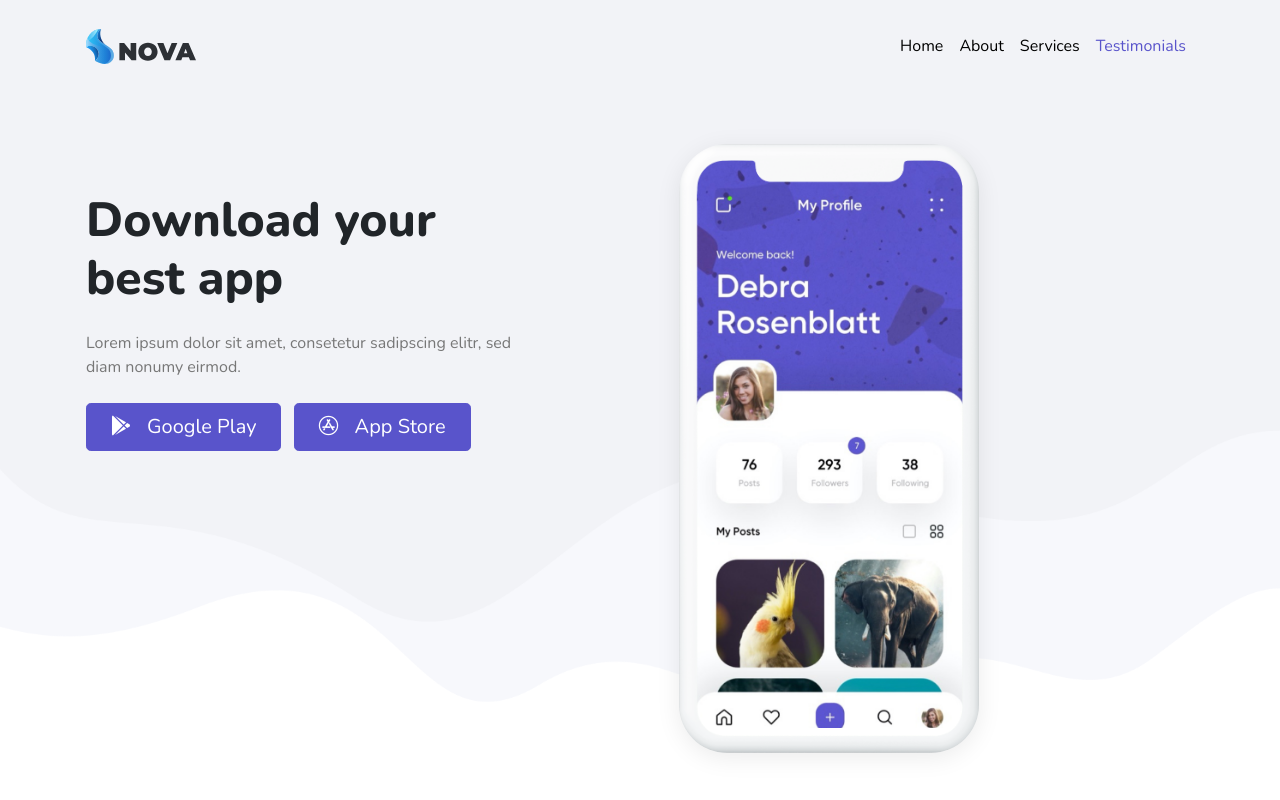
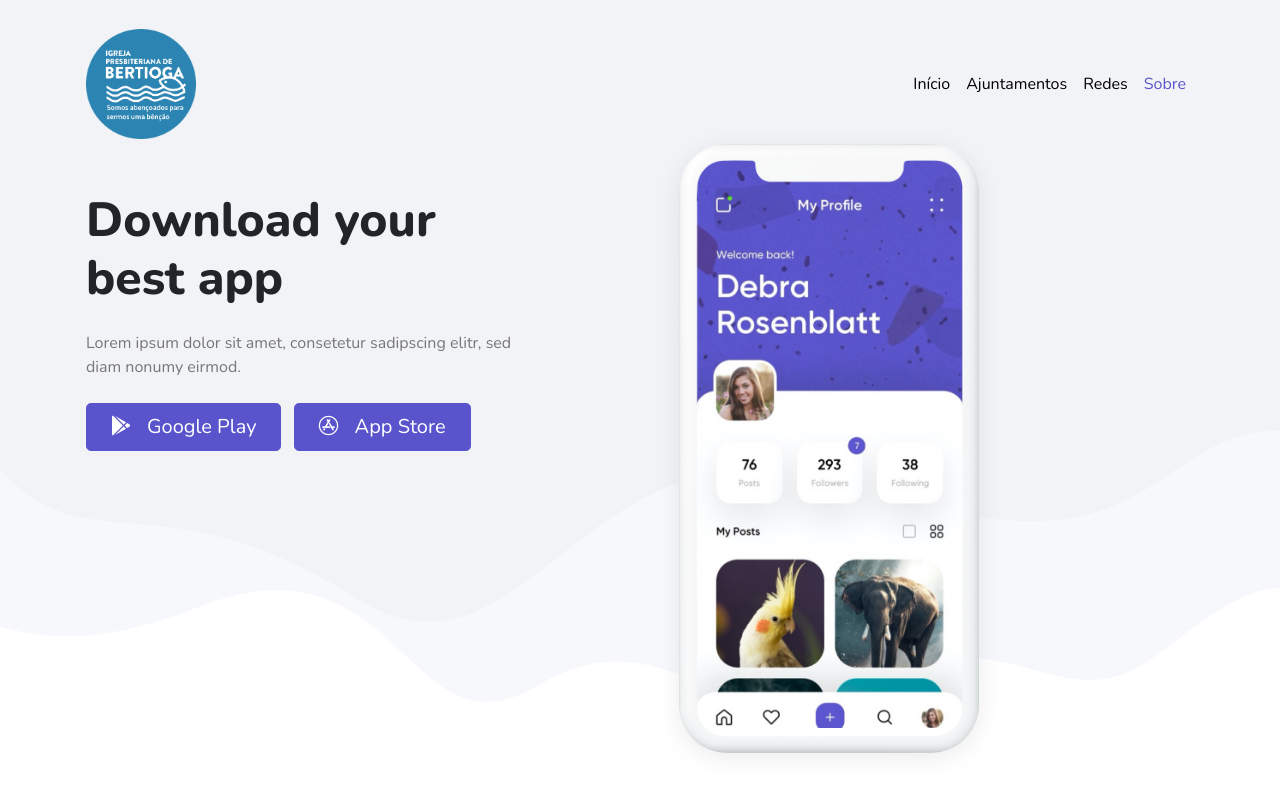
Before and after one commit to presbitech/ipbbertioga, a plain HTML site: page distribution/index.html in a window 1280 px wide. Shown: the top 800 px of the page. Drawn offline with nearby package versions, Linux system fonts and the light colour scheme; no server answers.

Commit message:
Alteração de icone, logo site e opções da home.

```diff
--- a/distribution/index.html
+++ b/distribution/index.html
@@ -3,7 +3,7 @@
   <head>
     <meta charset="utf-8">
     <meta http-equiv="X-UA-Compatible" content="IE=edge">
-    <title>Igreja presbiteriana de Bertioga</title>
+    <title>Igreja Presbiteriana de Bertioga</title>
     <meta name="description" content="">
     <meta name="viewport" content="width=device-width, initial-scale=1">
     <meta name="robots" content="all,follow">
@@ -20,20 +20,20 @@
     <!-- Custom stylesheet - for your changes-->
     <link rel="stylesheet" href="css/custom.css">
     <!-- Favicon-->
-    <link rel="shortcut icon" href="img/favicon.png">
+    <link rel="shortcut icon" href="img/logo_ipb.png">
   </head>
   <body>
     <!-- navbar-->
     <header class="header">
       <nav class="navbar navbar-light navbar-expand-lg fixed-top" id="navbar">
-        <div class="container"><a class="navbar-brand" href="index.html"><img src="img/logo.svg" alt="" width="110"></a>
+        <div class="container"><a class="navbar-brand" href="index.html"><img src="img/logo_ipb.png" alt="" width="110"></a>
           <button class="navbar-toggler navbar-toggler-end" type="button" data-bs-toggle="collapse" data-bs-target="#navbarSupportedContent" aria-controls="navbarSupportedContent" aria-expanded="false" aria-label="Toggle navigation"><i class="fas fa-bars"></i></button>
           <div class="collapse navbar-collapse" id="navbarSupportedContent">
             <ul class="navbar-nav ms-auto">
-              <li class="nav-item"><a class="nav-link link-scroll active" href="#hero">Home <span class="sr-only">(current)</span></a></li>
-              <li class="nav-item"><a class="nav-link link-scroll" href="#about">About</a></li>
-              <li class="nav-item"><a class="nav-link link-scroll" href="#services">Services</a></li>
-              <li class="nav-item"><a class="nav-link link-scroll" href="#testimonials">Testimonials</a></li>
+              <li class="nav-item"><a class="nav-link link-scroll active" href="#hero">Início <span class="sr-only">(current)</span></a></li>
+              <li class="nav-item"><a class="nav-link link-scroll" href="#about">Ajuntamentos</a></li>
+              <li class="nav-item"><a class="nav-link link-scroll" href="#services">Redes</a></li>
+              <li class="nav-item"><a class="nav-link link-scroll" href="#testimonials">Sobre</a></li>
             </ul>
           </div>
         </div>
```
Also changed, not shown: distribution/img/logo_ipb.png (added).
